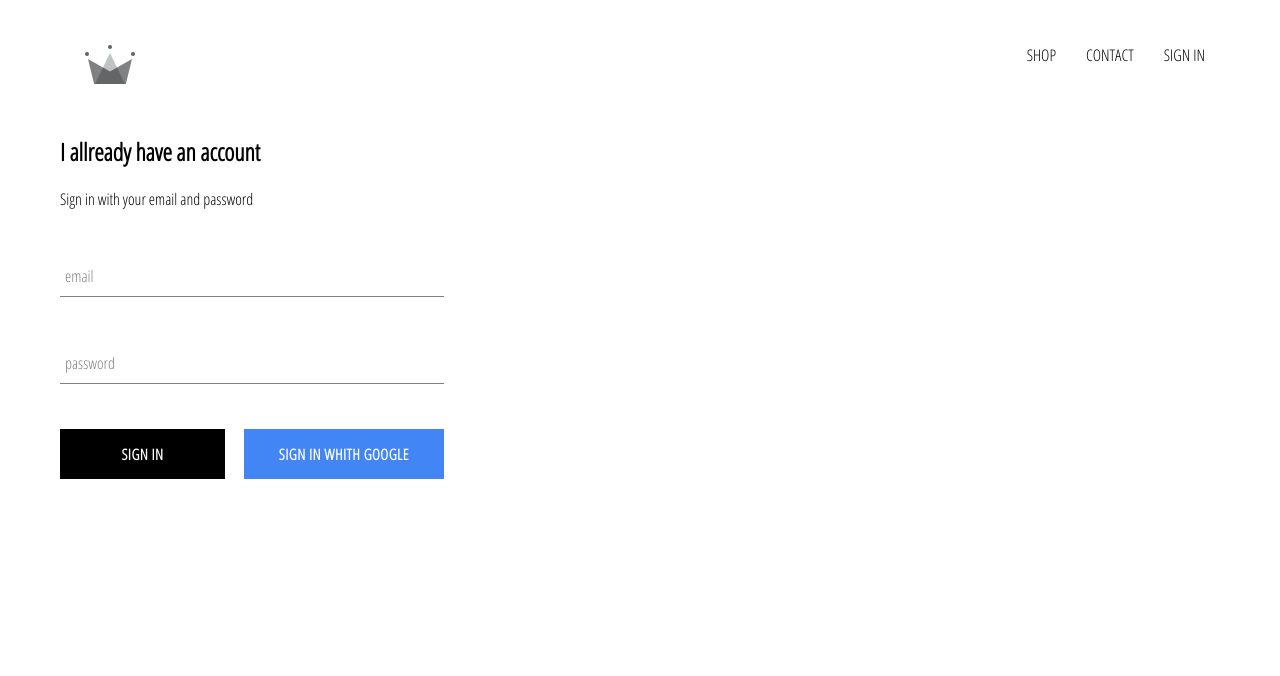
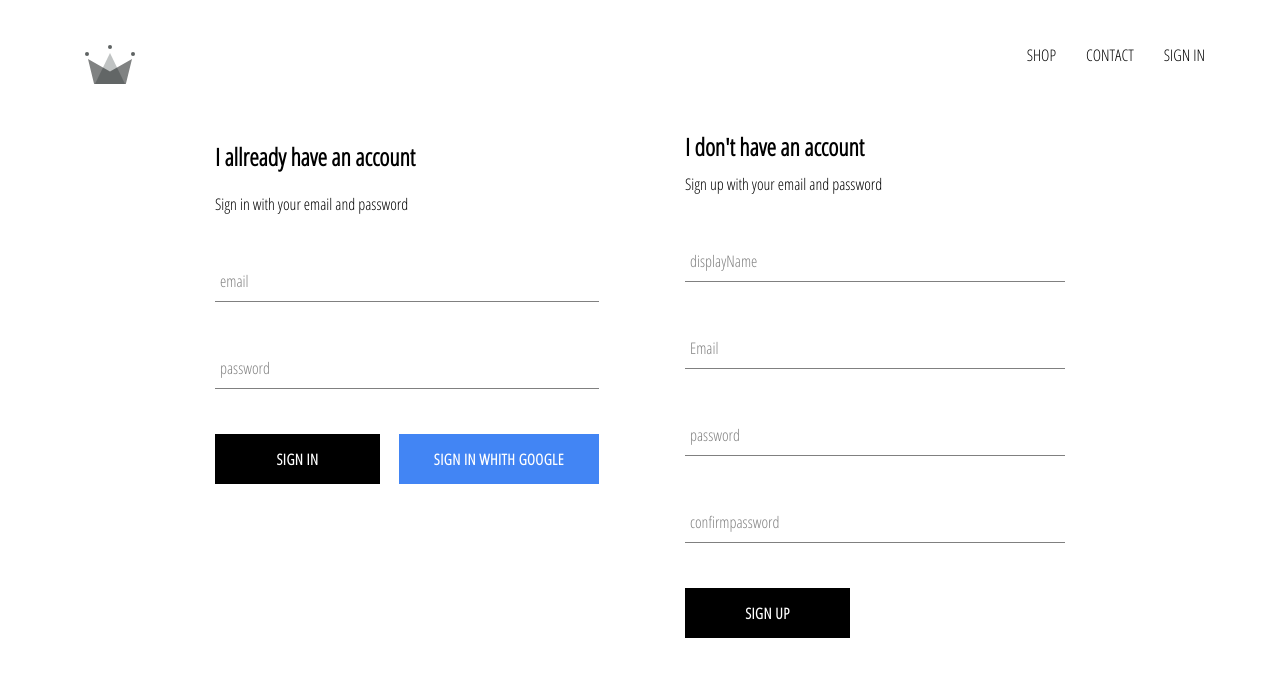
Before and after one commit to dev-nes-ilya/e-shop, a React (Create React App) app: page /signin in a window 1280 px wide. Shown: the top 676 px of the page. Built offline with nearby package versions, Linux system fonts and the light colour scheme; no server answers.

Commit message:
implemented firebase utils, included ability to store autentification users

```diff
--- a/src/App.js
+++ b/src/App.js
@@ -23,15 +23,16 @@ class App extends React.Component {
   componentDidMount() {
     this.unsubscribeFromAuth = auth.onAuthStateChanged(async userAuth => {
       if (userAuth) {
-        const userRef = createUsersProfileDocument(userAuth);
+        const userRef = await createUsersProfileDocument(userAuth);
 
-        await userRef.onSnapshot(snapShot => {
+        userRef.onSnapshot(snapShot => {
           this.setState({
             currentUser: {
               id: snapShot.id, // у снимка (snapShot) базы по пути /users/'currUser' забираем необходимые поля
               ...snapShot.data() // метод позволяющий забрать вложенную информация о конкретном объекте из БД (в данном случае из  user)
             }
           });
+          console.log(this.state);
         });
       }
 
--- a/src/components/sign-in-and-sign-up/sign-in-and-sign-up.component.jsx
+++ b/src/components/sign-in-and-sign-up/sign-in-and-sign-up.component.jsx
@@ -1,12 +1,14 @@
 import React from "react";
 
 import SignIn from "../sign-in/sign-in.component";
+import SignUp from "../sign-up/sign-up.component";
 
 import "./sign-in-and-sign-up.style.scss";
 
 const SignInAndSignUpPage = () => (
   <div className="sign-in-and-sign-up">
     <SignIn />
+    <SignUp />
   </div>
 );
 
--- a/src/components/sign-in-and-sign-up/sign-in-and-sign-up.style.scss
+++ b/src/components/sign-in-and-sign-up/sign-in-and-sign-up.style.scss
@@ -0,0 +1,6 @@
+.sign-in-and-sign-up {
+  width: 850px;
+  display: flex;
+  justify-content: space-between;
+  margin: 30px auto;
+}
--- a/src/components/sign-up/sign-up.component.jsx
+++ b/src/components/sign-up/sign-up.component.jsx
@@ -21,38 +21,75 @@ class SignUp extends React.Component {
     };
   }
 
+  handleSubmit = async event => {
+    event.preventDefault();
+
+    const { displayName, email, password, confirmpassword } = this.state;
+    if (password !== confirmpassword) {
+      alert("password don't match");
+      return;
+    }
+
+    try {
+      const { user } = await auth.createUserWithEmailAndPassword(
+        email,
+        password
+      );
+      await createUsersProfileDocument(user, { displayName });
+
+      this.setState({
+        displayName: "",
+        email: "",
+        password: "",
+        confirmpassword: ""
+      });
+    } catch (error) {
+      console.error(error);
+    }
+  };
+
+  handleChange = event => {
+    const { name, value } = event.target;
+
+    this.setState({ [name]: value }, () => {});
+  };
+
   render() {
     const { displayName, email, password, confirmpassword } = this.state;
     return (
       <div className="sign-up">
         <h2 className="title">I don't have an account</h2>
-        <span>Sign up whith your email and password</span>
+        <span>Sign up with your email and password</span>
         <form className="sign-up-form" onSubmit={this.handleSubmit}>
           <FormInput
             type="text"
             name="displayName"
-            onChange={this.handleChange}
+            handleChange={this.handleChange}
+            value={displayName}
             label="displayName"
             required
           />
           <FormInput
             type="email"
             name="email"
-            onChange={this.handleChange}
+            handleChange={this.handleChange}
+            value={email}
             label="Email"
             required
           />
           <FormInput
             type="password"
             name="password"
-            onChange={this.handleChange}
+            handleChange={this.handleChange}
+            value={password}
             label="password"
             required
           />
           <FormInput
             type="password"
             name="confirmpassword"
-            onChange={this.handleChange}
+            handleChange={this.handleChange}
+            value={confirmpassword}
             label="confirmpassword"
             required
           />
--- a/src/components/sign-up/sign-up.style.scss
+++ b/src/components/sign-up/sign-up.style.scss
@@ -0,0 +1,9 @@
+.sign-up {
+  display: flex;
+  flex-direction: column;
+  width: 380px;
+
+  .title {
+    margin: 10px 0;
+  }
+}
--- a/src/firebase/firebase.utils.js
+++ b/src/firebase/firebase.utils.js
@@ -38,8 +38,8 @@ export const createUsersProfileDocument = async (userAuth, additionalData) => {
     } catch (error) {
       console.log("error creating user ", error.message);
     }
-    return userRef;
   }
+  return userRef;
 };
 
 export const auth = firebase.auth();
```
